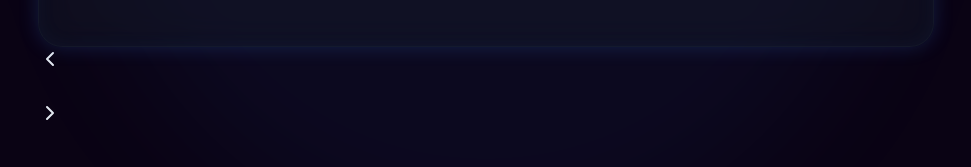
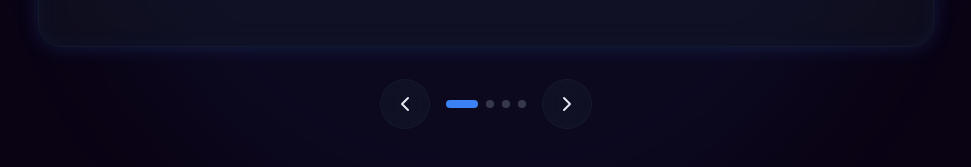
Before and after one commit to noahnoahnoahtran/Web_Dev, a React (Vite) app in the folder Website/10_portfolio/: page / in a window 1280 px wide. Shown: the part 5826-5993 px from the top of the page, without its empty margins (154-1125 px from the left). Built offline with nearby package versions, Linux system fonts and the light colour scheme.

Commit message:
feat(testimonials/carousel: setup carousel structure with navigation hooks

```diff
--- a/Website/10_portfolio/src/index.css
+++ b/Website/10_portfolio/src/index.css
@@ -26,6 +26,10 @@
 @layer base {
   html {
     scroll-behavior: smooth;
+  }
+
+  button {
+    cursor: pointer;
   }
 
   body {
--- a/Website/10_portfolio/src/sections/Testimonials.jsx
+++ b/Website/10_portfolio/src/sections/Testimonials.jsx
@@ -37,6 +37,15 @@
 ];
 
 export const Testimonials = () => {
+  const [activeIndex, setActiveIndex] = useState(0);
+  const next = () => {
+    setActiveIndex((prev) => (prev + 1) % testimonials.length);
+  };
+  const previous = () => {
+    setActiveIndex(
+      (prev) => (prev - 1 + testimonials.length) % testimonials.length,
+    );
+  };
   return (
     <section id="testimonials" className="py-32 relative overflow-hidden">
       {/* Background Glow */}
@@ -64,34 +73,43 @@
                 <Quote className="w-6 h-6 text-primary-foreground" />
               </div>
               <blockquote className="text-xl md:text-2xl font-medium leading-relaxed mb-8 pt-4">
-                "{testimonials[0].quote}"
+                "{testimonials[activeIndex].quote}"
               </blockquote>
               <div className="flex items-center gap-4">
                 <img
-                  src={testimonials[0].avatar}
-                  alt={testimonials[0].author}
+                  src={testimonials[activeIndex].avatar}
+                  alt={testimonials[activeIndex].author}
                   className="w-14 h-14 rounded-full object-cover ring-2 ring-primary/20"
                 />
                 <div className="flex items-center gap-4">
                   <div className="font-semibold">{testimonials[0].author}</div>
                   <div className="text-sm text-muted-foreground">
-                    {testimonials[0].role}
+                    {testimonials[activeIndex].role}
                   </div>
                 </div>
               </div>
             </div>
 
             {/* Testimonial Navigation */}
-            <div>
-              <button>
+            <div className="flex items-center justify-center gap-4 mt-8">
+              <button
+                onClick={previous}
+                className="p-3 rounded-full glass hover:bg-primary/10 hover:text-primary transition-all"
+              >
                 <ChevronLeft />
               </button>
-              <div>
+              <div className="flex gap-2">
                 {testimonials.map((_, index) => (
-                  <button />
+                  <button
+                    onClick={() => setActiveIndex(index)}
+                    className={`w-2 h-2 rounded-full transition-all duration-300 ${index === activeIndex ? "w-8 bg-primary" : "bg-muted-foreground/30 hover:bg-muted-foreground/50"}`}
+                  />
                 ))}
               </div>
-              <button>
+              <button
+                onClick={next}
+                className="p-3 rounded-full glass hover:bg-primary/10 hover:text-primary transition-all"
+              >
                 <ChevronRight />
               </button>
             </div>
```
